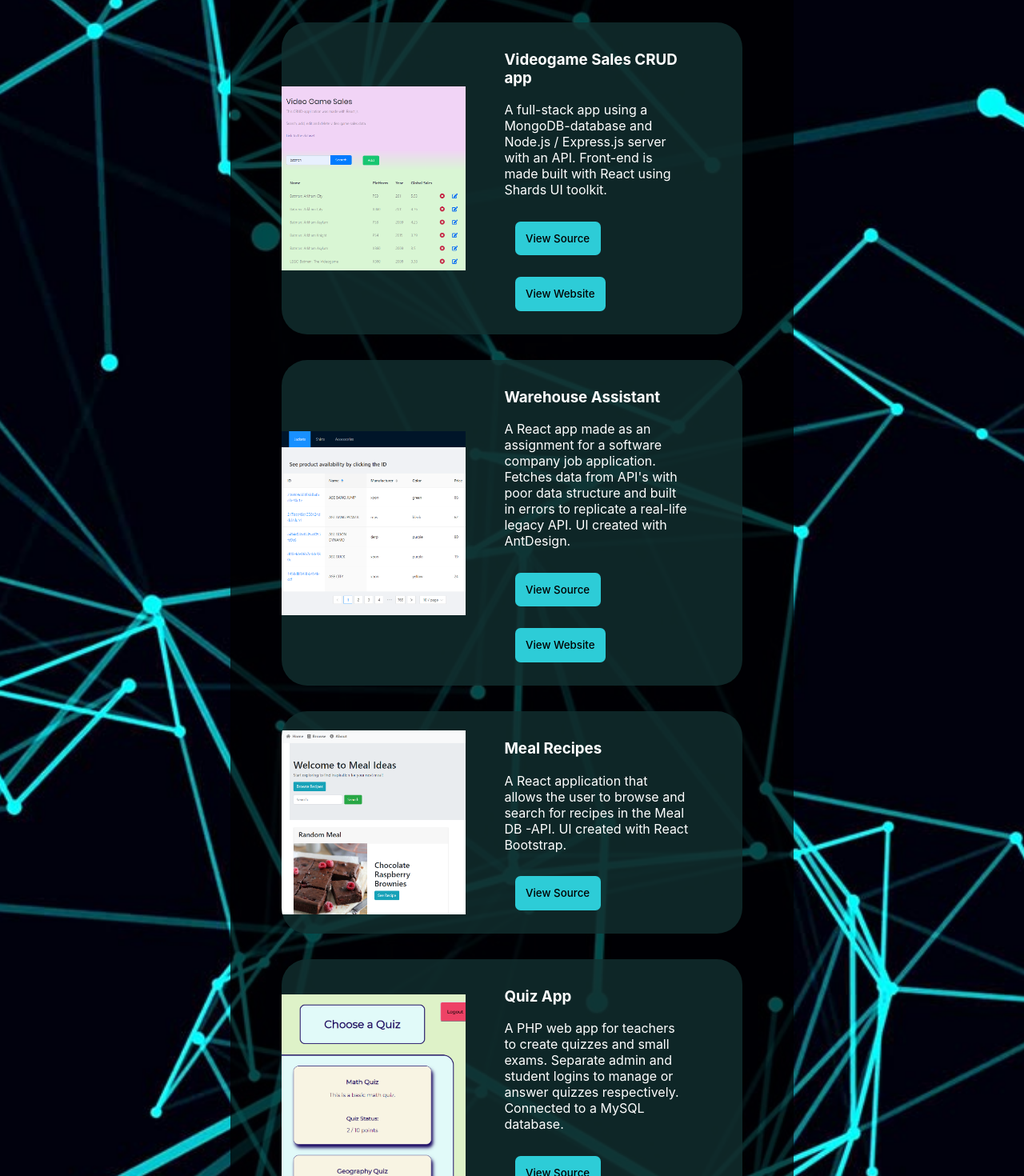
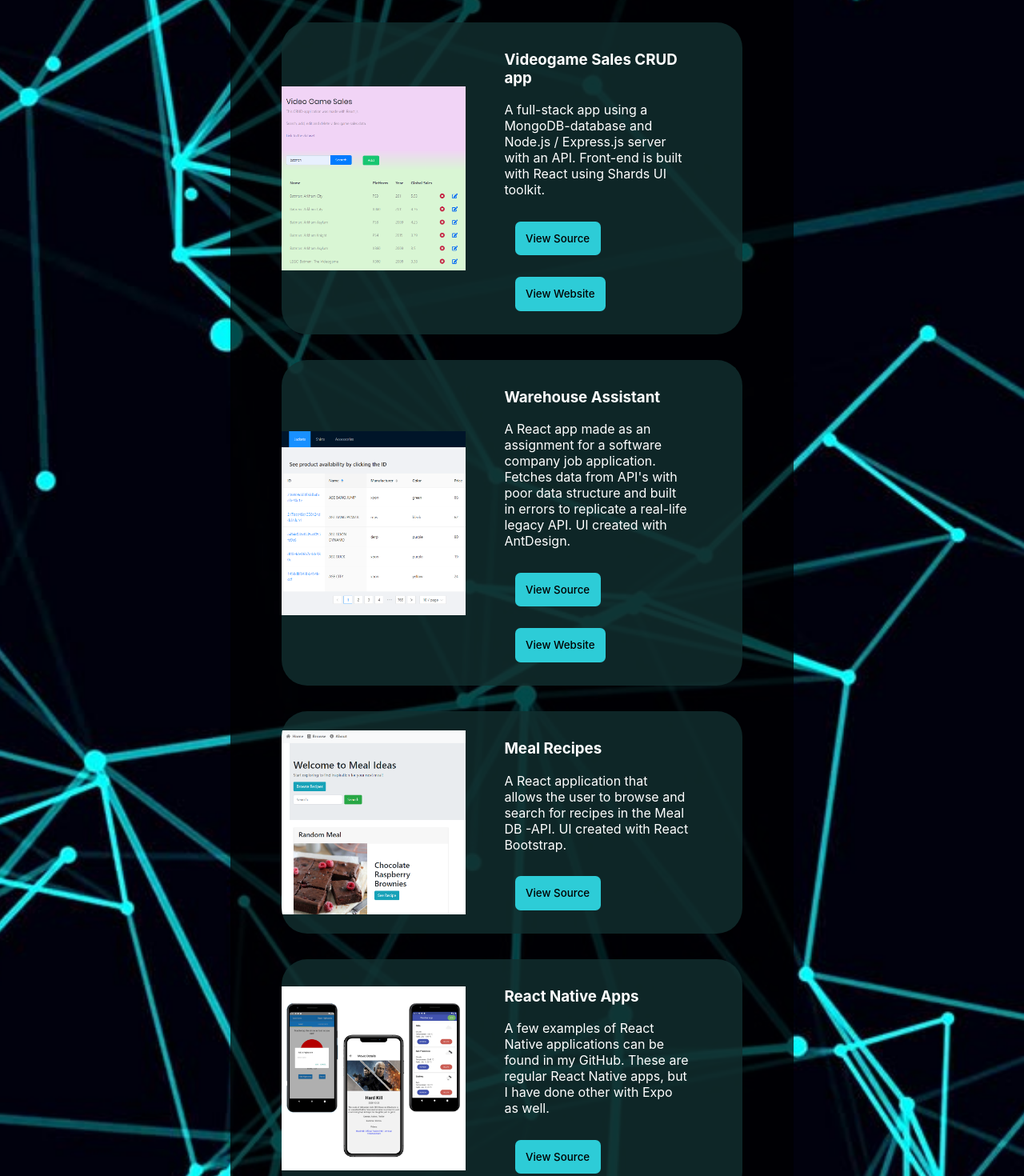
Before and after one commit to hk279/portfolio, a React (Create React App) app: page / in a window 1280 px wide. Shown: the part 2080-3550 px from the top of the page at 80% size. Built offline with nearby package versions, Linux system fonts and the light colour scheme.

Commit message:
Changed app name in manifest.json. Added React Native projects

```diff
--- a/src/components/Projects.js
+++ b/src/components/Projects.js
@@ -6,6 +6,7 @@ import videoGameSales from "../images/video_game_sales.PNG";
 import mealRecipes from "../images/meal_recipes.png";
 import movieSearchLogin from "../images/movies_search_login.png";
 import warehouseAssistant from "../images/warehouse_assistant.PNG";
+import reactNative from "../images/react-native.jpeg";
 
 class Projects extends React.Component {
     constructor(props) {
@@ -23,7 +24,7 @@ class Projects extends React.Component {
                 {
                     title: "Videogame Sales CRUD app",
                     description:
-                        "A full-stack app using a MongoDB-database and Node.js / Express.js server with an API. Front-end is made built with React using Shards UI toolkit.",
+                        "A full-stack app using a MongoDB-database and Node.js / Express.js server with an API. Front-end is built with React using Shards UI toolkit.",
                     image: videoGameSales,
                     sourceUrl: "https://github.com/hk279/Project-3-Frontend",
                     siteUrl: "https://node-mongo-games-frontend.herokuapp.com/",
@@ -42,6 +43,14 @@ class Projects extends React.Component {
                         "A React application that allows the user to browse and search for recipes in the Meal DB -API. UI created with React Bootstrap.",
                     image: mealRecipes,
                     sourceUrl: "https://github.com/hk279/MealRecipes",
+                    siteUrl: "",
+                },
+                {
+                    title: "React Native Apps",
+                    description:
+                        "A few examples of React Native applications can be found in my GitHub. These are regular React Native apps, but I have done other with Expo as well.",
+                    image: reactNative,
+                    sourceUrl: "https://github.com/hk279/",
                     siteUrl: "",
                 },
                 {
```
Also changed, not shown: public/manifest.json, src/images/react-native.jpeg (added).
